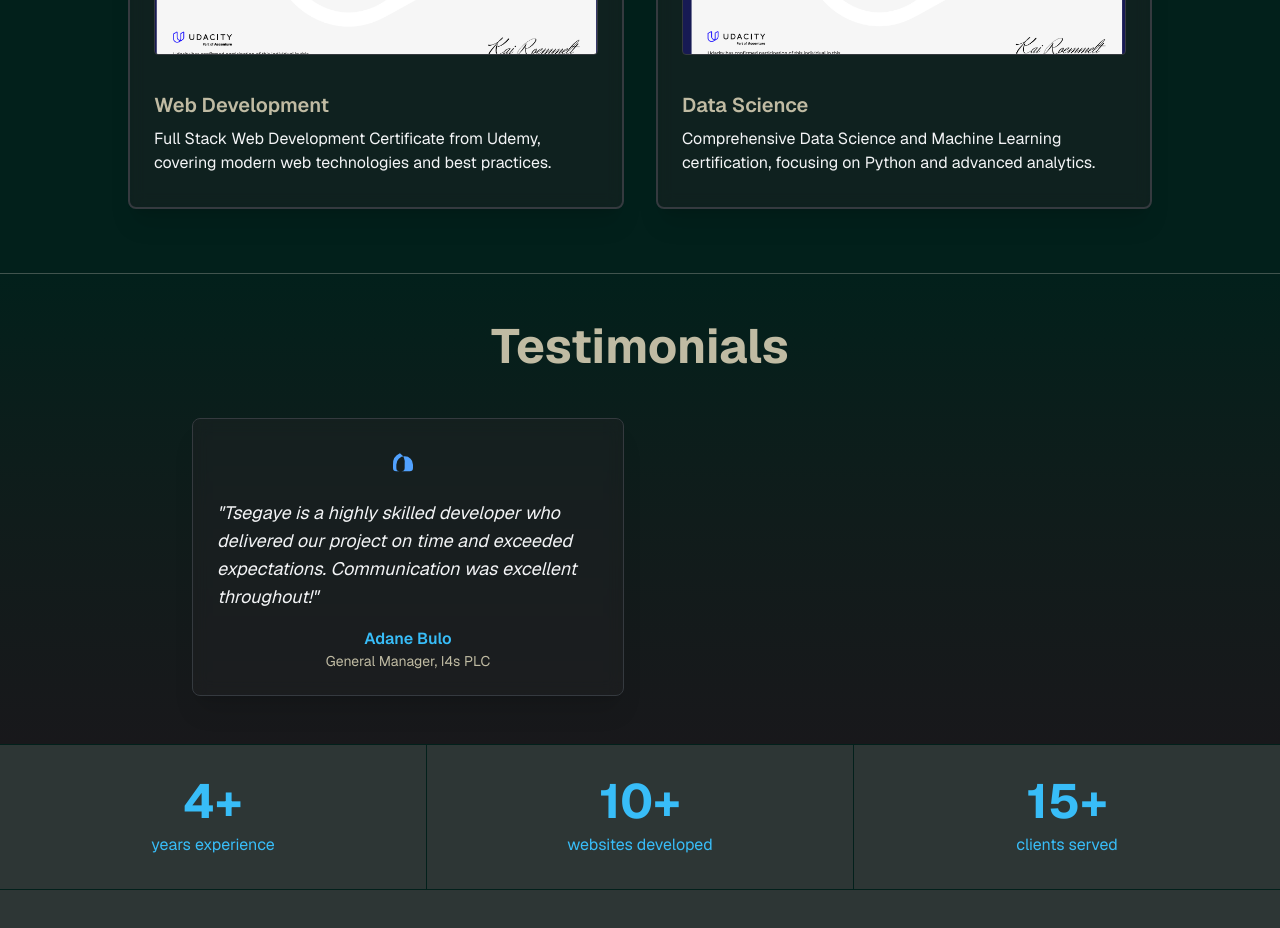
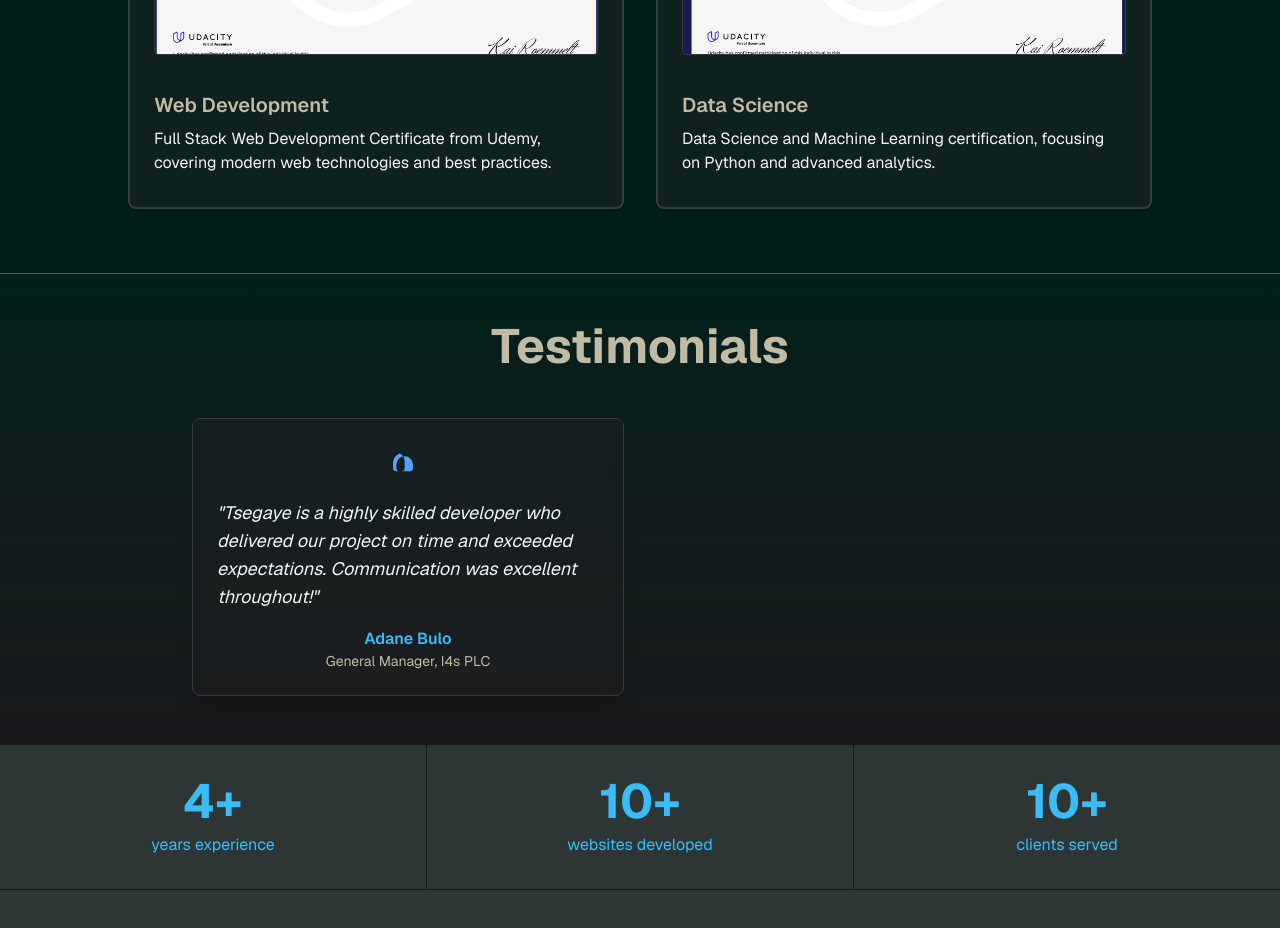
Before and after one commit to tsegayetadele255/portfolio, a Next.js app: page / in a window 1280 px wide. Shown: the part 2020-2948 px from the top of the page. Built offline with nearby package versions, Linux system fonts and the light colour scheme.

Commit message:
updated resume page

```diff
--- a/src/app/SkillsSection.tsx
+++ b/src/app/SkillsSection.tsx
@@ -179,7 +179,7 @@ export default function SkillsSection() {
               ></div>
               <div className="flex-1 flex flex-col justify-end">
                 <h3 className="text-xl font-semibold mb-2 text-[#c0bba3]">Data Science</h3>
-                <p className="mb-2 text-gray-100 line-clamp-3">Comprehensive Data Science and Machine Learning certification, focusing on Python and advanced analytics.</p>
+                <p className="mb-2 text-gray-100 line-clamp-3">Data Science and Machine Learning certification, focusing on Python and advanced analytics.</p>
               </div>
             </div>
           </div>
@@ -214,7 +214,7 @@ export default function SkillsSection() {
           <span className="text-[#38bdf8] mt-2">websites developed</span>
         </div>
         <div className="flex-1 flex flex-col items-center justify-center py-8">
-          <span className="text-5xl font-bold text-[#38bdf8]">15+</span>
+          <span className="text-5xl font-bold text-[#38bdf8]">10+</span>
           <span className="text-[#38bdf8] mt-2">clients served</span>
         </div>
       </div>
--- a/src/app/resume/page.tsx
+++ b/src/app/resume/page.tsx
@@ -147,7 +147,7 @@ export default function ResumePage() {
                 <li><span className="font-semibold">📞</span> +251 927191851</li>
                 <li><span className="font-semibold">✉️</span> tsegayetadele92@gmail.com</li>
                 <li><span className="font-semibold">📍</span> Addis Ababa, Ethiopia</li>
-                <li><span className="font-semibold">🌐</span> tsegaye-tadele.dev</li>
+                <li><span className="font-semibold">🌐</span> https://portfolio-two-kappa-98.vercel.app/</li>
               </ul>
             </div>
             <div className="mb-8 w-full">
@@ -219,7 +219,7 @@ export default function ResumePage() {
                 <div>
                   <div className="font-bold">Adane Bulo</div>
                   <div className="text-gray-700 text-sm">I4S PLC / CEO</div>
-                  <div className="text-gray-700 text-sm">Email: Adaneb@gmail.com</div>
+                  <div className="text-gray-700 text-sm">Email: Adane.bulo@gmail.com</div>
                 </div>
 
               </div>
```
